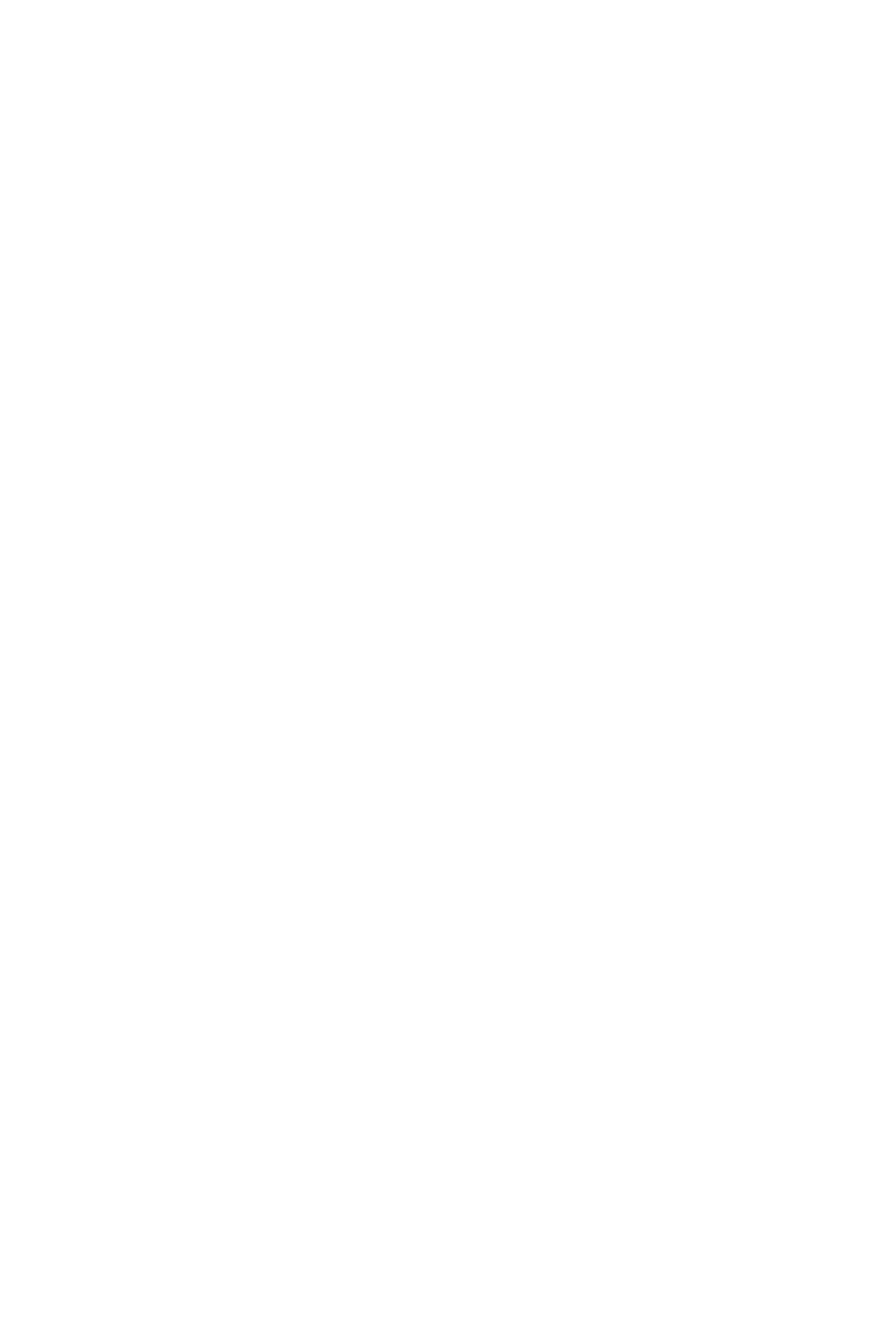
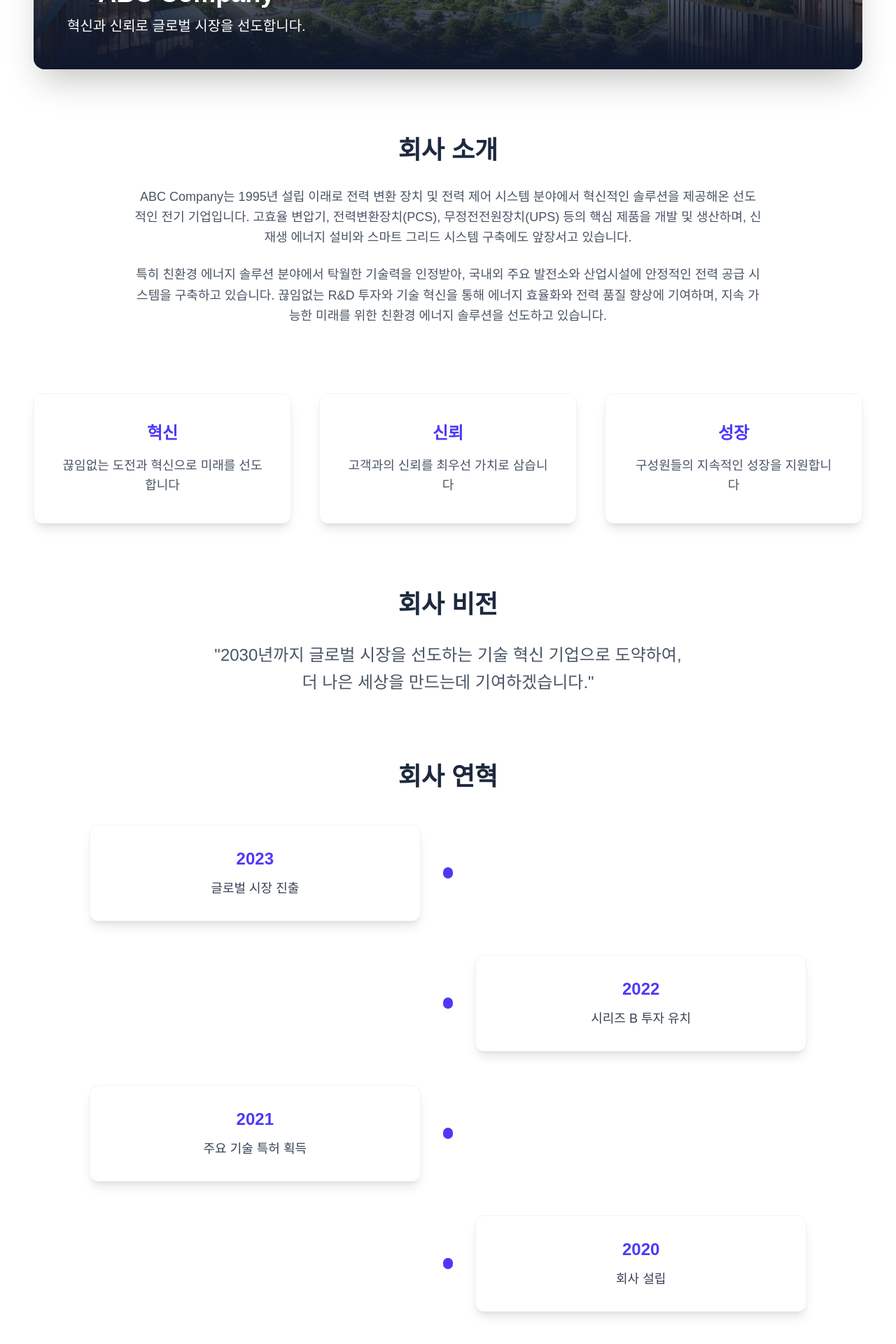
Before and after one commit to JIGeons/company_frontend, a React (Vite) app: page /about in a window 1280 px wide. Shown: the part 738-2658 px from the top of the page at 70% size. Before the commit the page ends 800 px from the top, so only its background shows below. Built offline with nearby package versions, Linux system fonts and the light colour scheme; a web font is replaced by a local one.

Commit message:
Ch3-1. 회사 정보(About.jsx) 페이지 작성

```diff
--- a/src/DummyData/dummyData.js
+++ b/src/DummyData/dummyData.js
@@ -58,7 +58,22 @@
   },
 ];
 
+const dummyCompanyInfo2 = [
+  { title: "혁신", desc: "끊임없는 도전과 혁신으로 미래를 선도합니다" },
+  { title: "신뢰", desc: "고객과의 신뢰를 최우선 가치로 삼습니다" },
+  { title: "성장", desc: "구성원들의 지속적인 성장을 지원합니다" },
+];
+
+const dummyCompanyHistory = [
+  { year: "2023", event: "글로벌 시장 진출" },
+  { year: "2022", event: "시리즈 B 투자 유치" },
+  { year: "2021", event: "주요 기술 특허 획득" },
+  { year: "2020", event: "회사 설립" },
+];
+
 export {
   dummyPosts,
-  dummyCompanyInfo
+  dummyCompanyInfo,
+  dummyCompanyInfo2,
+  dummyCompanyHistory
 };
--- a/src/Page/About/About.jsx
+++ b/src/Page/About/About.jsx
@@ -1,9 +1,74 @@
 import React from 'react';
+
+// Dummy Data
+import { dummyCompanyInfo2, dummyCompanyHistory } from "../../DummyData/dummyData.js";
+
+// Images
+import companyImg from '../../assets/images/Image2.jpg';
 
 const About = () => {
   return (
-    <>
-    </>
+    <div className='container mx-auto px-4 py-32 max-w-7xl'>
+      <div className='relative rounded-2xl overflow-hidden shadow-2xl mb-24'>
+        <img src={companyImg} className='w-full h-full object-cover' alt='companyImg.jpg' />
+        <div className='absolute inset-0 bg-gradient-to-b from-transparent via-transparent to-slate-900'></div>
+        <div className='absolute bottom-8 left-8 md:bottom-12 md:left-12 text-white'>
+          <h3 className='text-2xl md:text-4xl font-bold mb-2 md:mb-3'>ABC Company</h3>
+          <p className='text-base md:text-xl font-light'>혁신과 신뢰로 글로벌 시장을 선도합니다.</p>
+        </div>
+      </div>
+
+      <div className='mb-24 max-w-4xl mx-auto'>
+        <h2 className='text-4xl font-bold mb-8 text-slate-800 text-center'>회사 소개</h2>
+        <div className='text-lg leading-relaxed text-gray-600 space-y-6'>
+          <p>
+            ABC Company는 1995년 설립 이래로 전력 변환 장치 및 전력 제어 시스템 분야에서 혁신적인 솔루션을 제공해온 선도적인 전기 기업입니다.
+            고효율 변압기, 전력변환장치(PCS), 무정전전원장치(UPS) 등의 핵심 제품을 개발 및 생산하며,
+            신재생 에너지 설비와 스마트 그리드 시스템 구축에도 앞장서고 있습니다.
+          </p>
+          <p>
+            특히 친환경 에너지 솔루션 분야에서 탁월한 기술력을 인정받아,
+            국내외 주요 발전소와 산업시설에 안정적인 전력 공급 시스템을 구축하고 있습니다.
+            끊임없는 R&D 투자와 기술 혁신을 통해 에너지 효율화와 전력 품질 향상에 기여하며,
+            지속 가능한 미래를 위한 친환경 에너지 솔루션을 선도하고 있습니다.
+          </p>
+        </div>
+      </div>
+
+      <div className='grid grid-cols-1 md:grid-cols-3 gap-10 mb-24'>
+        { dummyCompanyInfo2.map((value, index) => (
+          <div key={index} className='bg-white p-10 rounded-xl shadow-lg text-center hover:shadow-2xl transition-all duration-300 border border-gray-100'>
+            <h3 className='text-2xl font-bold mb-4 text-indigo-600'>{value.title}</h3>
+            <p className='text-gray-600 text-lg'>{value.desc}</p>
+          </div>
+        )) }
+      </div>
+
+      <div className='mb-24 max-w-4xl mx-auto text-center'>
+        <h2 className="text-4xl font-bold mb-8 text-slate-800 text-center">회사 비전</h2>
+        <p className='text-2xl leading-relaxed text-gray-600 font-light'>
+          "2030년까지 글로벌 시장을 선도하는 기술 혁신 기업으로 도약하여, <br />더 나은 세상을 만드는데 기여하겠습니다."
+        </p>
+      </div>
+
+      <div className='mb-24'>
+        <h2 className="text-4xl font-bold mb-12 text-slate-800 text-center">회사 연혁</h2>
+        <div className='space-y-12 max-w-5xl mx-auto'>
+          { dummyCompanyHistory.map((item, index) => (
+            <div key={index} className={`flex items-center gap-8 ${index % 2 === 0 ? "flex-row": "flex-row-reverse"}`}>
+              <div className='w-1/2 text-center'>
+                <div className='bg-white rounded-xl shadow-lg p-8 hover:shadow-2xl transition-all duration-300 border border-gray-100'>
+                  <h3 className='text-2xl font-bold mb-3 text-indigo-600'>{item.year}</h3>
+                  <p className='text-gray-700 text-lg'>{item.event}</p>
+                </div>
+              </div>
+              <div className='w-4 h-4 bg-indigo-600 rounded-full'></div>
+              <div className='w-1/2'></div>
+            </div>
+          ))}
+        </div>
+      </div>
+    </div>
   );
 }
 
```
Also changed, not shown: src/assets/images/Image2.jpg (added).
